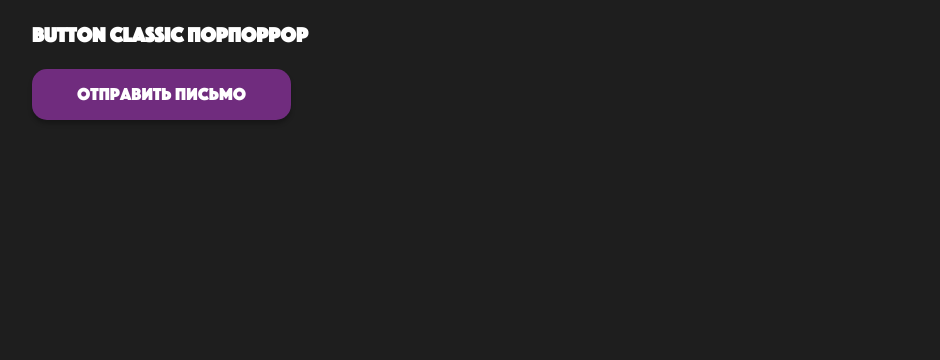
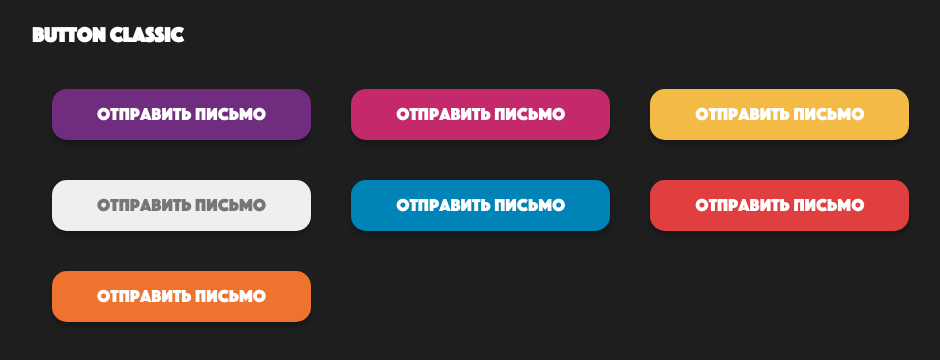
Before and after one commit to lazenyuk-dmitry/button-component-vue-test, a Vue app: page / in a window 1280 px wide. Shown: the top 360 px of the page, without its empty margins (28-968 px from the left). Built offline with nearby package versions, Linux system fonts and the light colour scheme.

Commit message:
Create button color prop for set colors.

```diff
--- a/src/components/AppButton.vue
+++ b/src/components/AppButton.vue
@@ -1,12 +1,39 @@
-<script setup></script>
-
 <template>
-  <button :class="$style.btn" type="button">
+  <button :class="[$style.btn, colorClass]" type="button" v-bind="$attrs">
     <slot />
   </button>
 </template>
 
+<script>
+export default {
+  name: "AppButton",
+  props: {
+    color: {
+      type: String,
+      default: "primary",
+      validator(value) {
+        return [
+          "primary",
+          "secondary",
+          "warning",
+          "info",
+          "danger",
+          "action",
+        ].includes(value);
+      },
+    },
+  },
+  computed: {
+    colorClass() {
+      return this.$style[`btn--${this.color}`];
+    },
+  },
+};
+</script>
+
 <style lang="scss" module>
+$transition-time: 0.3s;
+
 .btn {
   padding: 14px 45px;
   background: $color-primary;
@@ -22,5 +49,38 @@
   display: inline-flex;
   justify-content: center;
   align-items: center;
+  transition: $transition-time;
+
+  &:hover {
+    cursor: pointer;
+    opacity: 0.8;
+    transition: $transition-time;
+  }
+
+  &--primary {
+    background: $color-primary;
+  }
+  &--secondary {
+    background: $color-secondary;
+  }
+  &--warning {
+    background: $color-warning;
+  }
+  &--info {
+    background: $color-info;
+  }
+  &--danger {
+    background: $color-danger;
+  }
+  &--action {
+    background: $color-action;
+  }
+  &:disabled {
+    background: $color-disabled;
+    color: $btn-text-color-second;
+    cursor: not-allowed;
+    opacity: 1;
+    transition: $transition-time;
+  }
 }
 </style>
--- a/src/views/HomeView.vue
+++ b/src/views/HomeView.vue
@@ -4,9 +4,26 @@ import AppButton from "@/components/AppButton.vue";
 
 <template>
   <main>
-    <h3>button classic порпоррор</h3>
-    <div>
-      <AppButton>Отправить письмо</AppButton>
+    <h3>button classic</h3>
+    <div :class="$style.buttonContainer">
+      <AppButton :class="$style.btn">Отправить письмо</AppButton>
+      <AppButton :class="$style.btn" color="secondary">Отправить письмо</AppButton>
+      <AppButton :class="$style.btn" color="warning">Отправить письмо</AppButton>
+      <AppButton :class="$style.btn" disabled>Отправить письмо</AppButton>
+      <AppButton :class="$style.btn" color="info">Отправить письмо</AppButton>
+      <AppButton :class="$style.btn" color="danger">Отправить письмо</AppButton>
+      <AppButton :class="$style.btn" color="action">Отправить письмо</AppButton>
     </div>
   </main>
 </template>
+
+<style lang="scss" module>
+.buttonContainer {
+  display: flex;
+  flex-wrap: wrap;
+
+  .btn {
+    margin: 20px;
+  }
+}
+</style>
```
